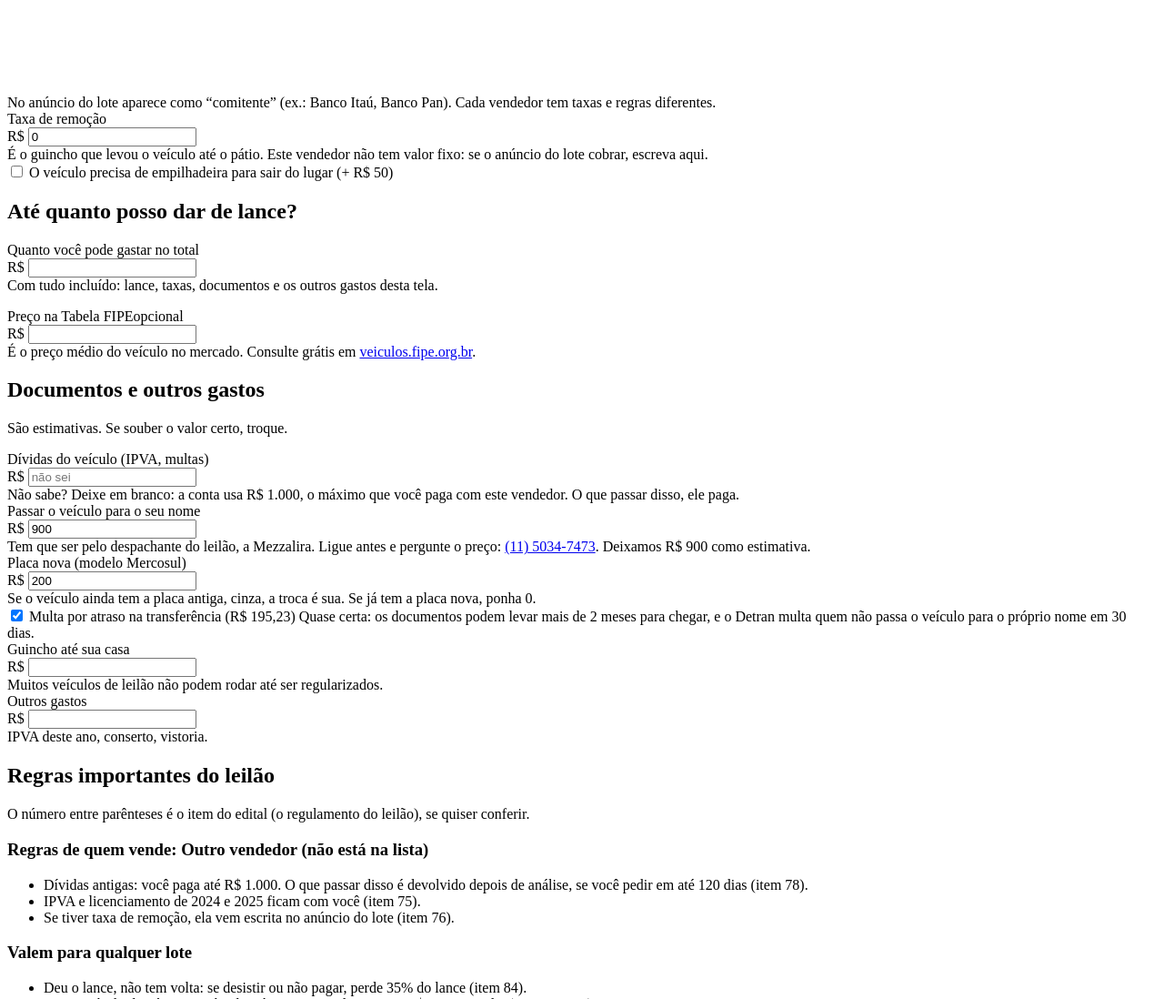
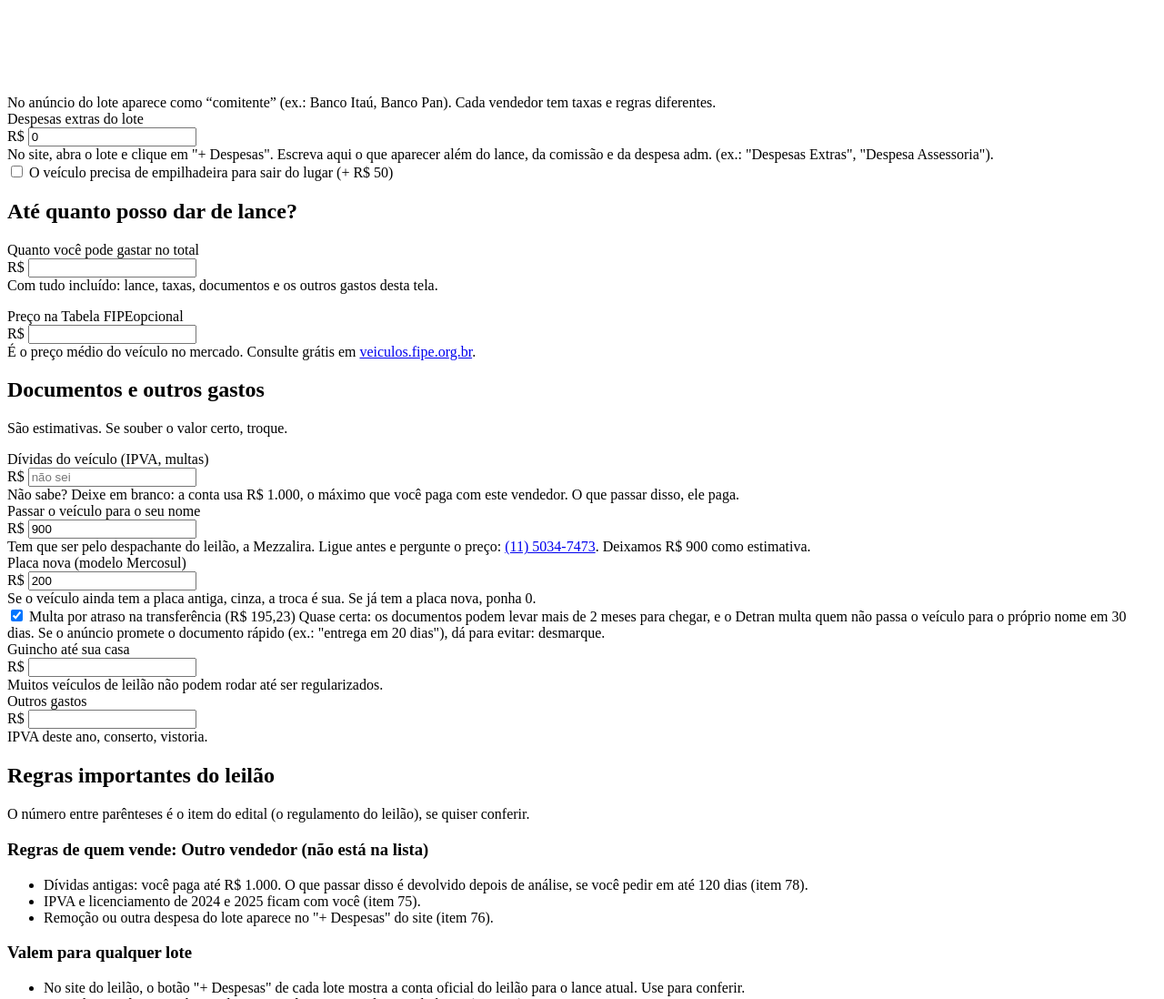
Before and after one commit to LeoCordeiro/calculadora-leilao, a website with bundled scripts: page index.html in a window 1280 px wide. Shown: the part 2760-3858 px from the top of the page at 91% size. Built offline with nearby package versions, Linux system fonts and the light colour scheme.

Commit message:
Conta do leilão igual ao "+ Despesas" do site
Remoção saiu do cálculo automático: no leilão 15647 os lotes do Safra
cobraram só o ATPV-e (R$ 50) e um da Ford cobrou R$ 250 de assessoria.
Novo campo "Despesas extras do lote" (padrão = ATPV-e do edital) e testes
com os totais reais do site (lotes 029A, 002 e 001).

Co-Authored-By: Claude Opus 5.5 <noreply@anthropic.com>

```diff
--- a/index.html
+++ b/index.html
@@ -81,14 +81,14 @@
               <span class="na-field__hint" id="uf-dica">O Banco Pan cobra o documento de venda (ATPV‑e) conforme o estado.</span>
             </div>
 
-            <div class="na-field" id="campo-remocao">
-              <label class="na-field__label" for="remocao">Taxa de remoção</label>
+            <div class="na-field" id="campo-extras">
+              <label class="na-field__label" for="extras">Despesas extras do lote</label>
               <div class="campo-dinheiro">
                 <span class="campo-dinheiro__prefixo" aria-hidden="true">R$</span>
-                <input class="na-input" id="remocao" inputmode="decimal" autocomplete="off" aria-describedby="remocao-dica remocao-erro">
+                <input class="na-input" id="extras" inputmode="decimal" autocomplete="off" aria-describedby="extras-dica extras-erro">
               </div>
-              <span class="na-field__hint" id="remocao-dica"></span>
-              <span class="na-field__error" id="remocao-erro" hidden></span>
+              <span class="na-field__hint" id="extras-dica"></span>
+              <span class="na-field__error" id="extras-erro" hidden></span>
             </div>
 
             <div class="marcas" id="campo-marcas">
@@ -163,7 +163,7 @@
 
             <div class="na-field" id="campo-averbacao">
               <label class="na-check check-alto"><input type="checkbox" id="averbacao" aria-describedby="averbacao-dica"> Multa por atraso na transferência (R$ 195,23)</label>
-              <span class="na-field__hint" id="averbacao-dica">Quase certa: os documentos podem levar mais de 2 meses para chegar, e o Detran multa quem não passa o veículo para o próprio nome em 30 dias.</span>
+              <span class="na-field__hint" id="averbacao-dica">Quase certa: os documentos podem levar mais de 2 meses para chegar, e o Detran multa quem não passa o veículo para o próprio nome em 30 dias. Se o anúncio promete o documento rápido (ex.: "entrega em 20 dias"), dá para evitar: desmarque.</span>
             </div>
 
             <div class="na-campos">
--- a/js/app.js
+++ b/js/app.js
@@ -1,18 +1,18 @@
 // Tela da calculadora: lê os campos, chama calcular() e desenha o resultado.
 // O que foi digitado fica só neste aparelho (localStorage).
 import { COMITENTES, DESPACHANTE, ESTIMATIVAS, TIPOS } from './regras.js';
-import { calcular, lanceMaximo, remocaoDoEdital } from './calculo.js';
+import { calcular, extrasDoEdital, lanceMaximo } from './calculo.js';
 import { lerValor, porcento, reais, reaisInteiros, valorNoCampo } from './dinheiro.js';
 
 const $ = (id) => document.getElementById(id);
-const CHAVE = 'calculadora-leilao:v1';
+const CHAVE = 'calculadora-leilao:v2'; // v2: "remocao" virou "extras"
 const ERRO_VALOR = 'Use só números, como 15000 ou 1.234,56.';
-const DINHEIRO = ['lance', 'remocao', 'debitos', 'despachante', 'placa', 'guincho', 'outros', 'orcamento', 'fipe'];
+const DINHEIRO = ['lance', 'extras', 'debitos', 'despachante', 'placa', 'guincho', 'outros', 'orcamento', 'fipe'];
 const MARCAS = ['gravame', 'empilhadeira', 'averbacao'];
 const UFS = ['SP', 'SC', 'RJ', 'outra'];
-const SO_VEICULO = ['campo-comitente', 'campo-remocao', 'campo-marcas', 'campo-debitos', 'campo-despachante', 'campo-placa', 'campo-averbacao', 'regras-comitente-bloco'];
+const SO_VEICULO = ['campo-comitente', 'campo-marcas', 'campo-debitos', 'campo-despachante', 'campo-placa', 'campo-averbacao', 'regras-comitente-bloco'];
 const ROTULO = {
-  lance: 'Seu lance', remocao: 'Taxa de remoção', debitos: 'Dívidas do veículo', despachante: 'Passar para o seu nome',
+  lance: 'Seu lance', extras: 'Despesas extras do lote', debitos: 'Dívidas do veículo', despachante: 'Passar para o seu nome',
   placa: 'Placa nova', guincho: 'Guincho', outros: 'Outros gastos', orcamento: 'Quanto pode gastar', fipe: 'Preço na FIPE',
 };
 const ICONE_ALERTA = '<svg class="na-icon" viewBox="0 0 24 24" aria-hidden="true"><circle cx="12" cy="12" r="10"/><path d="M12 8v4"/><path d="M12 16h.01"/></svg>';
@@ -32,8 +32,8 @@ function montar() {
   $('comitente').innerHTML = COMITENTES.map((c) => `<option value="${c.id}">${c.nome}</option>`).join('');
 }
 
-function aplicarRemocaoDoEdital() {
-  $('remocao').value = valorNoCampo(remocaoDoEdital($('comitente').value, tipo) ?? 0);
+function aplicarExtrasDoEdital() {
+  $('extras').value = valorNoCampo(extrasDoEdital($('comitente').value, $('uf').value, tipo));
 }
 
 function aplicarPlacaPadrao() {
@@ -46,7 +46,7 @@ function padroes() {
   $('uf').value = 'SP';
   $('despachante').value = valorNoCampo(ESTIMATIVAS.despachante);
   $('averbacao').checked = true;
-  aplicarRemocaoDoEdital();
+  aplicarExtrasDoEdital();
   aplicarPlacaPadrao();
 }
 
@@ -82,12 +82,12 @@ function lerCampo(id) {
   return valor;
 }
 
-function dicaRemocao(c) {
-  const nomeTipo = TIPOS[tipo].nome.toLowerCase();
-  const valor = remocaoDoEdital(c.id, tipo);
-  if (valor !== null) return `É o guincho que levou o veículo até o pátio do leilão. Este vendedor cobra ${reaisInteiros(valor)} por ${nomeTipo}.`;
-  if (c.remocao) return `Este vendedor não tem valor fixo para ${nomeTipo}. Se o anúncio do lote cobrar, escreva aqui.`;
-  return 'É o guincho que levou o veículo até o pátio. Este vendedor não tem valor fixo: se o anúncio do lote cobrar, escreva aqui.';
+function dicaExtras(c, veiculo) {
+  const comoVer = 'No site, abra o lote e clique em "+ Despesas". Escreva aqui o que aparecer além do lance, da comissão e da despesa adm. (ex.: "Despesas Extras", "Despesa Assessoria").';
+  if (!veiculo) return comoVer;
+  if (c.atpv) return `${comoVer} Para o Banco Pan já vem o documento de venda (ATPV‑e) do estado escolhido.`;
+  if (c.atpvFixo) return `${comoVer} Para este vendedor já vem ${reaisInteiros(c.atpvFixo)} do documento de venda (ATPV‑e).`;
+  return comoVer;
 }
 
 function dicaDebitos(c) {
@@ -112,7 +112,7 @@ function desenhar() {
     uf: $('uf').value,
     gravamePR: $('gravame').checked,
     empilhadeira: $('empilhadeira').checked,
-    remocao: v.remocao ?? 0,
+    extras: v.extras ?? 0,
     debitos: v.debitos ?? null,
     despachante: v.despachante ?? 0,
     placa: v.placa ?? 0,
@@ -133,11 +133,11 @@ function desenhar() {
   for (const id of SO_VEICULO) $(id).hidden = !r.veiculo;
   $('campo-uf').hidden = !(r.veiculo && c.atpv);
   $('campo-gravame').hidden = !(r.veiculo && c.gravamePR);
-  $('remocao-dica').textContent = dicaRemocao(c);
+  $('extras-dica').textContent = dicaExtras(c, r.veiculo);
   $('debitos-dica').textContent = dicaDebitos(c);
-  const extras = r.veiculo ? 'Documentos e outros gastos' : 'Outros gastos';
-  $('t-doc').textContent = extras;
-  $('linhas-doc-titulo').textContent = extras;
+  const tituloGastos = r.veiculo ? 'Documentos e outros gastos' : 'Outros gastos';
+  $('t-doc').textContent = tituloGastos;
+  $('linhas-doc-titulo').textContent = tituloGastos;
   $('sub-doc-rotulo').textContent = r.veiculo ? 'Documentos e gastos (estimativa)' : 'Outros gastos';
   $('t-resultado').textContent = r.veiculo ? 'Total para ter o veículo no seu nome' : 'Total para levar o lote';
 
@@ -186,6 +186,7 @@ function desenhar() {
   $('regras-comitente-titulo').textContent = `Regras de quem vende: ${c.nome}`;
   $('regras-comitente').innerHTML = c.regras.map((t) => `<li>${t}</li>`).join('');
   $('regras-gerais').innerHTML = [
+    'No site do leilão, o botão "+ Despesas" de cada lote mostra a conta oficial do leilão para o lance atual. Use para conferir.',
     `Deu o lance, não tem volta: se desistir ou não pagar, perde 35% do lance${temLance ? `, ${reais(r.perdaDesistencia)}` : ''} (item 84).`,
     `Tire ${r.veiculo ? 'o veículo' : 'o lote'} do pátio em até 5 dias úteis. Depois disso, paga ${reais(r.diaria)} por dia (itens 93 e 94).`,
     r.veiculo && `A transferência tem que ser feita pelo despachante do leilão, a Mezzalira. Ligue antes e pergunte o preço: ${TELEFONES} (item 29).`,
@@ -211,7 +212,7 @@ document.addEventListener('input', (ev) => {
 
 document.addEventListener('change', (ev) => {
   const { id } = ev.target;
-  if (id === 'comitente') aplicarRemocaoDoEdital();
+  if (id === 'comitente' || id === 'uf') aplicarExtrasDoEdital();
   if (id === 'comitente' || id === 'uf' || MARCAS.includes(id)) desenhar();
 });
 
@@ -228,7 +229,7 @@ $('tipos').addEventListener('click', (ev) => {
   const botao = ev.target.closest('[data-tipo]');
   if (!botao || botao.dataset.tipo === tipo) return;
   tipo = botao.dataset.tipo;
-  aplicarRemocaoDoEdital();
+  aplicarExtrasDoEdital();
   aplicarPlacaPadrao();
   desenhar();
 });
@@ -246,7 +247,7 @@ $('novo-lote').addEventListener('click', () => {
   $('gravame').checked = false;
   $('empilhadeira').checked = false;
   placaEditada = false;
-  aplicarRemocaoDoEdital();
+  aplicarExtrasDoEdital();
   aplicarPlacaPadrao();
   desenhar();
   $('lance').focus();
--- a/js/calculo.js
+++ b/js/calculo.js
@@ -7,7 +7,7 @@ import { reais } from './dinheiro.js';
 const cent = (valor) => Math.round((valor ?? 0) * 100);
 const soma = (linhas) => linhas.reduce((total, linha) => total + linha.valor, 0);
 
-// Campo omitido (undefined) usa o padrão; remoção e placa omitidas usam o edital e a estimativa do tipo.
+// Campo omitido (undefined) usa o padrão; despesas extras e placa omitidas usam o edital e a estimativa do tipo.
 export const PADRAO = {
   lance: null,
   tipo: 'leve',
@@ -31,7 +31,15 @@ export function taxaMateriais(lance) {
   return taxa;
 }
 
-export const remocaoDoEdital = (comitenteId, tipo) => comitentePorId(comitenteId).remocao?.[tipo] ?? null;
+// "Despesas extras do lote" = o que o "+ Despesas" do site soma além de lance, comissão e despesa adm.
+// O padrão é só o que o edital garante (ATPV-e do Pan e do Safra). Remoção e "Despesa Assessoria" mudam
+// por lote: no leilão 15647 os lotes do Safra cobraram só os R$ 50 do ATPV-e, e um da Ford cobrou R$ 250 de assessoria.
+export function extrasDoEdital(comitenteId, uf, tipo) {
+  if (tipo === 'material') return 0;
+  const c = comitentePorId(comitenteId);
+  if (c.atpv) return c.atpv[uf] ?? c.atpv.outra;
+  return c.atpvFixo ?? 0;
+}
 
 function notaDebitos(d) {
   if (d.semTeto) return d.informado === null ? 'sem limite com este vendedor: escreva o valor' : 'todas são suas';
@@ -61,17 +69,12 @@ export function calcular(entrada) {
     leilao.push({ id: 'adm', rotulo: 'Taxa do leilão', valor: cent(taxaMateriais(e.lance ?? 0)), nota: 'muda conforme o valor do lance' });
   } else {
     leilao.push({ id: 'adm', rotulo: 'Taxa do leilão', valor: cent(TIPOS[tipo].adm), nota: 'valor fixo por veículo ("despesas administrativas")' });
+  }
 
-    const remocao = e.remocao ?? remocaoDoEdital(c.id, tipo) ?? 0;
-    if (remocao > 0) leilao.push({ id: 'remocao', rotulo: 'Taxa de remoção', valor: cent(remocao), nota: 'guincho que levou o veículo até o pátio' });
+  const extras = e.extras ?? extrasDoEdital(c.id, e.uf, tipo);
+  if (extras > 0) leilao.push({ id: 'extras', rotulo: 'Despesas extras do lote', valor: cent(extras), nota: 'como no "+ Despesas" do site' });
 
-    if (c.atpv) {
-      const uf = c.atpv[e.uf] === undefined ? 'outra' : e.uf;
-      leilao.push({ id: 'atpv', rotulo: 'Documento de venda (ATPV‑e)', valor: cent(c.atpv[uf]), nota: `veículo registrado em ${uf === 'outra' ? 'outro estado' : uf}` });
-    } else if (c.atpvFixo) {
-      leilao.push({ id: 'atpv', rotulo: 'Documento de venda (ATPV‑e)', valor: cent(c.atpvFixo), nota: 'valor fixo deste vendedor' });
-    }
-
+  if (veiculo) {
     if (e.empilhadeira) leilao.push({ id: 'empilhadeira', rotulo: 'Empilhadeira', valor: cent(EMPILHADEIRA), nota: 'para tirar o veículo do lugar' });
 
     debitos.semTeto = c.tetoDebitos === null;
--- a/js/regras.js
+++ b/js/regras.js
@@ -51,20 +51,18 @@ export const COMITENTES = [
   {
     id: 'itau',
     nome: 'Banco Itaú',
-    remocao: { moto: 200, leve: 400, pesado: 800 },
-    itemRemocao: 36,
     tetoDebitos: 500,
     gravamePR: 37.5,
     regras: [
       'Dívidas antigas do veículo (IPVA, multas): você paga até R$ 500. O que passar disso o banco devolve, se você pedir em até 120 dias (itens 33 a 35).',
       'O Itaú passa o veículo para o nome do banco em São Paulo. Se você mora em outro estado, os gastos para levar o documento para lá são seus (item 31).',
       'Se for transferir no Paraná e o documento ainda mostrar o financiamento, paga mais R$ 37,50 (item 32).',
+      'O edital prevê remoção (o guincho até o pátio): moto R$ 200, carro R$ 400, caminhão R$ 800. Só conta se aparecer no "+ Despesas" do lote (item 36).',
     ],
   },
   {
     id: 'itau-seguros',
     nome: 'Itaú Seguros (veículo batido)',
-    remocao: null,
     tetoDebitos: null,
     regras: [
       'Todas as dívidas antigas (multas e IPVA) são suas, sem limite, mesmo as que não aparecem no anúncio (item 121). Escreva o valor das dívidas.',
@@ -74,19 +72,17 @@ export const COMITENTES = [
   {
     id: 'pan',
     nome: 'Banco Pan',
-    remocao: null,
     tetoDebitos: 500,
     atpv: { SP: 123, SC: 153, RJ: 273, outra: 143 },
     regras: [
       'Não pague nenhuma dívida do veículo por conta própria: o Banco Pan não devolve o dinheiro (item 37).',
       'Se as dívidas passarem de R$ 500, avise o leiloeiro em até 30 dias. Você deposita R$ 500 para o despachante e o banco paga o resto (itens 38, 40 e 41).',
-      'O documento de venda (ATPV‑e) é por sua conta: SP R$ 123, SC R$ 153, RJ R$ 273, outros estados R$ 143 (item 45).',
+      'O documento de venda (ATPV‑e) é por sua conta e já entra em "Despesas extras do lote": SP R$ 123, SC R$ 153, RJ R$ 273, outros estados R$ 143 (item 45).',
     ],
   },
   {
     id: 'toyota',
     nome: 'Banco Toyota',
-    remocao: null,
     tetoDebitos: 500,
     regras: [
       'Dívidas antigas: você paga até R$ 500. O que passar disso o banco devolve depois de analisar, se você pedir em até 90 dias (itens 51 e 52).',
@@ -96,32 +92,28 @@ export const COMITENTES = [
   {
     id: 'safra',
     nome: 'Banco Safra ou J. Safra',
-    remocao: { moto: null, leve: 370, pesado: 1500 },
-    itemRemocao: 54,
     tetoDebitos: 800,
     atpvFixo: 50,
     regras: [
       'Multas antigas: você paga até R$ 800. Acima disso o banco paga a diferença, se você pedir em até 90 dias (item 56).',
-      'Documento de venda (ATPV‑e): R$ 50. Taxa de remoção: carro R$ 370, caminhão R$ 1.500 (itens 54 e 55).',
+      'O documento de venda (ATPV‑e) custa R$ 50 e já entra em "Despesas extras do lote". O edital também prevê remoção (carro R$ 370, caminhão R$ 1.500), mas só conta se aparecer no "+ Despesas" do lote (itens 54 e 55).',
       'O pagamento tem que sair da sua própria conta, para a conta do Safra que o leiloeiro informar (item 85).',
     ],
   },
   {
     id: 'previsul',
     nome: 'Previsul',
-    remocao: { moto: 150, leve: 350, pesado: 800 },
-    itemRemocao: 64,
     tetoDebitos: 0,
     regras: [
       'Dívidas antigas do veículo: não pague. Mande para o leiloeiro em até 60 dias. Se pagar por conta própria, não recebe de volta (item 60).',
       'IPVA e seguro obrigatório de 2026, licenciamento e multa por atraso na transferência são seus: some em "Outros gastos" (itens 59 e 60).',
       'Vistorias, laudos e liberação de bloqueios são por sua conta. Transfira em até 30 dias e reconheça firma no termo que o leiloeiro entrega (itens 63, 66 e 67).',
+      'O edital prevê remoção: moto R$ 150, carro R$ 350, caminhão R$ 800. Só conta se aparecer no "+ Despesas" do lote (item 64).',
     ],
   },
   {
     id: 'honda',
     nome: 'Banco Honda',
-    remocao: null,
     tetoDebitos: 0,
     regras: [
       'Multas e IPVA antigos ficam com o banco, depois de analisar. Não pague nada antes de o banco responder (item 72).',
@@ -130,7 +122,6 @@ export const COMITENTES = [
   {
     id: 'itapeva',
     nome: 'Itapeva ou RCB',
-    remocao: null,
     tetoDebitos: 800,
     regras: [
       'Dívidas antigas: você paga até R$ 800; o resto é com o vendedor (item 73).',
@@ -140,7 +131,6 @@ export const COMITENTES = [
   {
     id: 'seguradora',
     nome: 'Outra seguradora (veículo batido)',
-    remocao: null,
     tetoDebitos: 1000,
     regras: [
       'Dívidas antigas: você paga até R$ 1.000. O que passar disso é devolvido com comprovante, se você pedir em até 120 dias (itens 124 a 126).',
@@ -150,12 +140,11 @@ export const COMITENTES = [
   {
     id: 'demais',
     nome: 'Outro vendedor (não está na lista)',
-    remocao: null,
     tetoDebitos: 1000,
     regras: [
       'Dívidas antigas: você paga até R$ 1.000. O que passar disso é devolvido depois de análise, se você pedir em até 120 dias (item 78).',
       'IPVA e licenciamento de 2024 e 2025 ficam com você (item 75).',
-      'Se tiver taxa de remoção, ela vem escrita no anúncio do lote (item 76).',
+      'Remoção ou outra despesa do lote aparece no "+ Despesas" do site (item 76).',
     ],
   },
 ];
```
Also changed, not shown: CLAUDE.md (+1 -1 lines), teste/calculo.test.js (+21 -20 lines).
